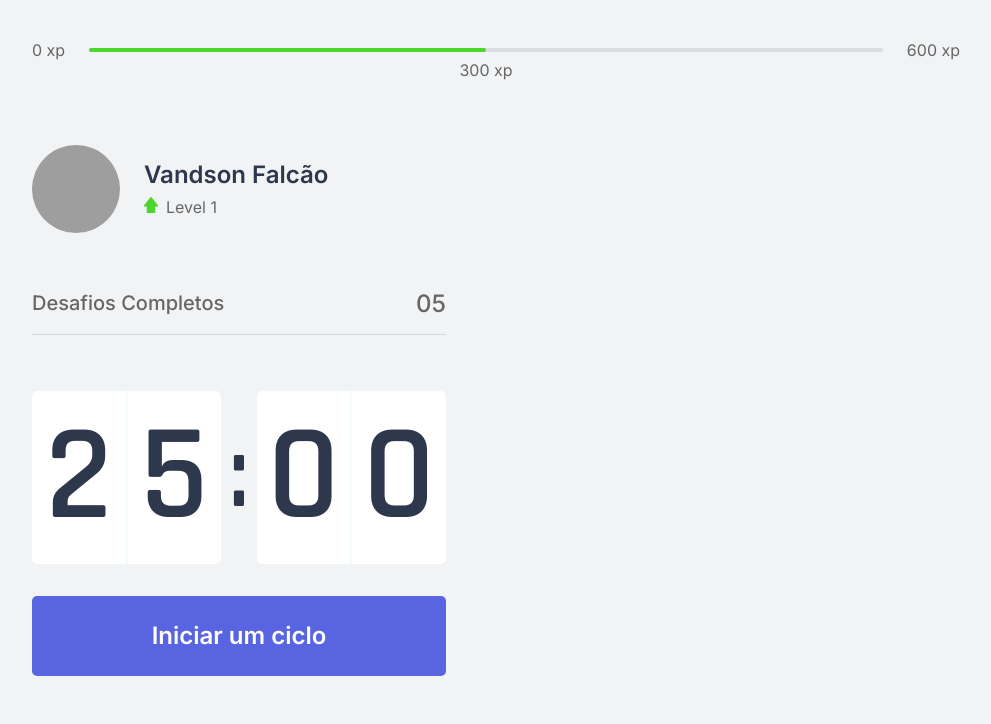
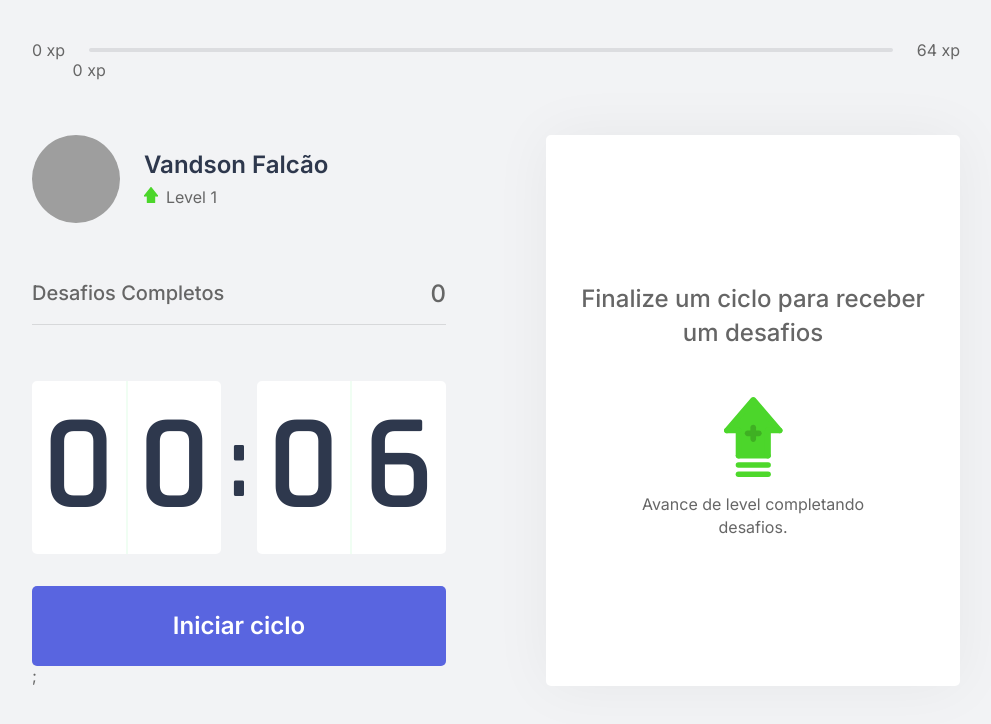
Before and after one commit to vandsonfalcao/NLW4-moveit-nextjs, a Next.js app: page / in a window 1280 px wide. Shown: the top 724 px of the page, without its empty margins (144-1135 px from the left). Built offline with nearby package versions, Linux system fonts and the light colour scheme; grey boxes are pictures that could not be loaded.

Commit message:
criação do contexto da aplicação, adição de novo componente(challengeBox)

```diff
--- /dev/null
+++ b/challenges.json
@@ -0,0 +1,62 @@
+[
+  {
+    "type": "body",
+    "description": "Estique um de seus braços com a palma da mão virada para frente e puxe os dedos para cima por 10 segundos por mão.",
+    "amount": 80
+  },
+  {
+    "type": "body",
+    "description": "Estique seu braço contra o peito e puxe-o utilizando o outro braço por 10 segundos por braço.",
+    "amount": 60
+  },
+  {
+    "type": "body",
+    "description": "Puxe seu pescoço com a ajuda da mão para a direita e para a esquerda, permanecendo na posição por alguns segundos.",
+    "amount": 70
+  },
+  {
+    "type": "body",
+    "description": "Com as duas mãos na parte de trás da cabeça, leve-a para baixo, alongando a parte de trás da região.",
+    "amount": 60
+  },
+  {
+    "type": "body",
+    "description": "Cruze as pernas e desça com as mãos esticadas em direção ao chão. Repita o movimento com a outra perna na frente.",
+    "amount": 100
+  },
+  {
+    "type": "body",
+    "description": "Sentado, abra as pernas e tente encostar as palmas das mãos no chão, repita 3 vezes por 5 segundos.",
+    "amount": 80
+  },
+  {
+    "type": "body",
+    "description": "Puxe o joelho de encontro ao peito e segure, troque de perna após 10 segundos.",
+    "amount": 50
+  },
+  {
+    "type": "body",
+    "description": "Sentado, cruze uma perna e incline seu tronco à frente, troque de perna após 10 segundos.",
+    "amount": 80
+  },
+  {
+    "type": "eye",
+    "description": "Sentado, feche os olhos e cubra-os com as palmas da mão durante 2 minutos, depois abra normalmente.",
+    "amount": 90
+  },
+  {
+    "type": "eye",
+    "description": "Em algum ambiente aberto, olhe o mais longe que puder em quatro direções por 3s, mexa apenas os olhos. Repita 3 vezes.",
+    "amount": 140
+  },
+  {
+    "type": "eye",
+    "description": "Usando os polegares, massage a área abaixo das sobrancelhas em movimentos circulares por 15 segundos.",
+    "amount": 70
+  },
+  {
+    "type": "body",
+    "description": "Em pé, gire a cintura o máximo que puder para a esquerda, segure por cinco segundos. Repita para a direita.",
+    "amount": 90
+  }
+]
--- a/src/componets/CompletedChallenges.tsx
+++ b/src/componets/CompletedChallenges.tsx
@@ -1,10 +1,14 @@
+import { useContext } from "react";
+import { ChallengesContext } from "../contexts/ChallengesContexts";
 import styles from "../styles/components/CompletedChallenges.module.css";
 
 export function CompletedChallenges() {
+  const { challengesCompleted } = useContext(ChallengesContext);
+
   return (
     <div className={styles.completedChallengesContainer}>
       <span>Desafios Completos</span>
-      <span>05</span>
+      <span>{challengesCompleted}</span>
     </div>
   );
 }
--- a/src/componets/Countdown.tsx
+++ b/src/componets/Countdown.tsx
@@ -1,9 +1,14 @@
-import { useState, useEffect } from "react";
+import { useState, useEffect, useContext } from "react";
+import { ChallengesContext } from "../contexts/ChallengesContexts";
 import styles from "../styles/components/Countdown.module.css";
 
+let countdownTimeout: NodeJS.Timeout;
+
 export function Countdown() {
-  const [time, setTime] = useState(25 * 60);
-  const [active, setActive] = useState(false);
+  const { startNewChallenge } = useContext(ChallengesContext);
+  const [time, setTime] = useState(0.1 * 60);
+  const [isActive, setIsActive] = useState(false);
+  const [hasFinished, setHasFinished] = useState(false);
 
   const minutes = Math.floor(time / 60);
   const seconds = time % 60;
@@ -12,16 +17,26 @@
   const [secondLeft, secondRight] = String(seconds).padStart(2, "0").split("");
 
   function starCountdown() {
-    setActive(true);
+    setIsActive(true);
+  }
+
+  function resetCountdown() {
+    clearTimeout(countdownTimeout);
+    setIsActive(false);
+    setTime(0.1 * 60);
   }
 
   useEffect(() => {
-    if (active && time > 0) {
-      setTimeout(() => {
+    if (isActive && time > 0) {
+      countdownTimeout = setTimeout(() => {
         setTime(time - 1);
       }, 1000);
+    } else if (isActive && time === 0) {
+      setHasFinished(true);
+      setIsActive(false);
+      startNewChallenge();
     }
-  }, [active, time]);
+  }, [isActive, time]);
 
   return (
     <div>
@@ -36,13 +51,35 @@
           <span>{secondRight}</span>
         </div>
       </div>
+      {hasFinished ? (
+        <button disabled className={styles.countdownButton}>
+          Ciclo encerrado
+          <p>
+            <img src="icons/done.png" alt="Feito!" />
+          </p>
+        </button>
+      ) : (
+        <>
+          {isActive ? (
+            <button
+              type="button"
+              className={`${styles.countdownButton} ${styles.countdownButtonActive}`}
+              onClick={resetCountdown}
+            >
+              Abandonar ciclo
+            </button>
+          ) : (
             <button
               type="button"
               className={styles.countdownButton}
               onClick={starCountdown}
             >
-        Iniciar um ciclo
+              Iniciar ciclo
             </button>
+          )}
+        </>
+      )}
+      ;
     </div>
   );
 }
--- a/src/componets/ExperienceBar.tsx
+++ b/src/componets/ExperienceBar.tsx
@@ -1,17 +1,29 @@
+import { useContext } from "react";
+import { ChallengesContext } from "../contexts/ChallengesContexts";
 import styles from "../styles/components/ExperienceBar.module.css";
 
 export function ExperienceBar() {
+  const { currentExperience, experienceToNextLevel } = useContext(
+    ChallengesContext
+  );
+
+  const percentToNextLevel =
+    Math.round(currentExperience * 100) / experienceToNextLevel;
+
   return (
     <header className={styles.experienceBar}>
       <span>0 xp</span>
       <div>
-        <div style={{ width: "50%" }} />
+        <div style={{ width: `${percentToNextLevel}%` }} />
 
-        <span className={styles.currentExperience} style={{ left: "50%" }}>
-          300 xp
+        <span
+          className={styles.currentExperience}
+          style={{ left: `${percentToNextLevel}%` }}
+        >
+          {currentExperience} xp
         </span>
       </div>
-      <span>600 xp</span>
+      <span>{experienceToNextLevel} xp</span>
     </header>
   );
 }
--- /dev/null
+++ b/src/componets/challendgeBox.tsx
@@ -0,0 +1,42 @@
+import { useContext } from "react";
+import { ChallengesContext } from "../contexts/ChallengesContexts";
+import styles from "../styles/components/ChallengeBox.module.css";
+
+export function ChallengeBox() {
+  const { activeChallenge, resetChallenge } = useContext(ChallengesContext);
+
+  return (
+    <div className={styles.challengeBoxContainer}>
+      {activeChallenge ? (
+        <div className={styles.challengeActive}>
+          <header>Ganhe {activeChallenge.amount} xp</header>
+          <main>
+            <img src={`icons/${activeChallenge.type}.svg`} alt="" />
+            <strong>Novo Desafio</strong>
+            <p>{activeChallenge.description}</p>
+          </main>
+          <footer>
+            <button
+              type="button"
+              className={styles.challengeFailedButton}
+              onClick={resetChallenge}
+            >
+              Falhei
+            </button>
+            <button type="button" className={styles.challengeSucceededButton}>
+              Completei
+            </button>
+          </footer>
+        </div>
+      ) : (
+        <div className={styles.challengeNotActive}>
+          <strong>Finalize um ciclo para receber um desafios</strong>
+          <p>
+            <img src="icons/level-up.svg" alt="Level Up" />
+            Avance de level completando desafios.
+          </p>
+        </div>
+      )}
+    </div>
+  );
+}
--- /dev/null
+++ b/src/contexts/ChallengesContexts.tsx
@@ -0,0 +1,65 @@
+import { createContext, ReactNode, useState } from "react";
+import challenges from "../../challenges.json";
+
+interface Challenge {
+  type: "body" | "eye";
+  description: string;
+  amount: number;
+}
+
+interface ChallengesContextData {
+  level: number;
+  currentExperience: number;
+  challengesCompleted: number;
+  activeChallenge: Challenge;
+  experienceToNextLevel: number;
+  levelUp: () => void;
+  startNewChallenge: () => void;
+  resetChallenge: () => void;
+}
+
+interface ChallengesProviderProps {
+  children: ReactNode;
+}
+
+export const ChallengesContext = createContext({} as ChallengesContextData);
+
+export function ChallengesProvider({ children }: ChallengesProviderProps) {
+  const [level, setLevel] = useState(1);
+  const [currentExperience, setCurrentExperience] = useState(0);
+  const [challengesCompleted, setChallengesCompleted] = useState(0);
+  const [activeChallenge, setActiveChallenge] = useState(null);
+
+  const experienceToNextLevel = Math.pow((level + 1) * 4, 2);
+
+  function levelUp() {
+    setLevel(level + 1);
+  }
+
+  function startNewChallenge() {
+    const randomChallengeIndex = Math.floor(Math.random() * challenges.length);
+    const challenge = challenges[randomChallengeIndex];
+    setActiveChallenge(challenge);
+  }
+
+  function resetChallenge() {
+    setActiveChallenge(null);
+  }
+
+  return (
+    <ChallengesContext.Provider
+      value={{
+        level,
+        currentExperience,
+        challengesCompleted,
+        levelUp,
+        startNewChallenge,
+        activeChallenge,
+        resetChallenge,
+        experienceToNextLevel,
+      }}
+    >
+      {children}
+    </ChallengesContext.Provider>
+  );
+}
--- a/src/pages/_app.tsx
+++ b/src/pages/_app.tsx
@@ -1,7 +1,13 @@
 import "../styles/global.css";
 
+import { ChallengesProvider } from "../contexts/ChallengesContexts";
+
 function MyApp({ Component, pageProps }) {
-  return <Component {...pageProps} />;
+  return (
+    <ChallengesProvider>
+      <Component {...pageProps} />
+    </ChallengesProvider>
+  );
 }
 
 export default MyApp;
--- a/src/pages/index.tsx
+++ b/src/pages/index.tsx
@@ -1,9 +1,9 @@
+import Head from "next/head";
 import { CompletedChallenges } from "../componets/CompletedChallenges";
 import { Countdown } from "../componets/Countdown";
 import { ExperienceBar } from "../componets/ExperienceBar";
 import { Profile } from "../componets/Profile";
-import Head from "next/head";
-
+import { ChallengeBox } from "../componets/challendgeBox";
 import styles from "../styles/pages/Home.module.css";
 
 export default function Home() {
@@ -20,7 +20,9 @@
           <CompletedChallenges />
           <Countdown />
         </div>
-        <div></div>
+        <div>
+          <ChallengeBox />
+        </div>
       </section>
     </div>
   );
--- /dev/null
+++ b/src/styles/components/ChallengeBox.module.css
@@ -0,0 +1,110 @@
+.challengeBoxContainer {
+  height: 100%;
+
+  background: var(--white);
+  border-radius: 5px;
+  box-shadow: 0 0 60px rgba(0, 0, 0, 0.05);
+  padding: 1.5rem 2rem;
+
+  display: flex;
+  flex-direction: column;
+  align-items: center;
+  justify-content: center;
+
+  text-align: center;
+}
+
+.challengeNotActive {
+  display: flex;
+  flex-direction: column;
+  align-items: center;
+}
+
+.challengeNotActive strong {
+  font-size: 1.5rem;
+  font-weight: 500;
+  line-height: 1.4;
+}
+
+.challengeNotActive p {
+  display: flex;
+  flex-direction: column;
+  align-items: center;
+  line-height: 1.4;
+  max-width: 70%;
+  margin-top: 3rem;
+}
+
+.challengeNotActive p img {
+  margin-bottom: 1rem;
+}
+
+.challengeActive {
+  height: 100%;
+
+  display: flex;
+  flex-direction: column;
+}
+
+.challengeActive header {
+  color: var(--blue);
+  font-weight: 600;
+  font-size: 1.25rem;
+  padding: 0 2rem 1.5rem;
+  border-bottom: 1px solid var(--gray-line);
+}
+
+.challengeActive main {
+  flex: 1;
+  display: flex;
+  flex-direction: column;
+  align-items: center;
+  justify-content: center;
+}
+
+.challengeActive strong {
+  font-size: 2rem;
+  font-weight: 600;
+  color: var(--title);
+  margin: 1.5rem 0 1rem;
+}
+
+.challengeActive main p {
+  line-height: 1.5;
+}
+
+.challengeActive footer {
+  display: grid;
+  grid-template-columns: 1fr 1fr;
+  gap: 1rem;
+}
+
+.challengeActive footer button {
+  height: 3rem;
+
+  display: flex;
+  align-items: center;
+  justify-content: center;
+
+  border: 0;
+  border-radius: 5px;
+
+  color: var(--white);
+
+  font-size: 1rem;
+  font-weight: 600;
+
+  transition: filter 0.2s;
+}
+
+.challengeActive footer button.challengeFailedButton {
+  background: var(--red);
+}
+
+.challengeActive footer button.challengeSucceededButton {
+  background: var(--green);
+}
+
+.challengeActive footer button:hover {
+  filter: brightness(0.9);
+}
--- a/src/styles/global.css
+++ b/src/styles/global.css
@@ -12,7 +12,7 @@
   --text-highlight: #b3b9ff;
   --title: #2e384d;
   --red: #e83f5b;
-  --gree: #4cd62b;
+  --green: #4cd62b;
   --blue: #5965e0;
   --blue-dark: #4953b8;
   --blue-twitter: #2aa9e0;
```
Also changed, not shown: src/styles/components/Countdown.module.css (+22 -1 lines), public/icons/done.png (added). Lines whose indentation alone changed are shown as unchanged.
